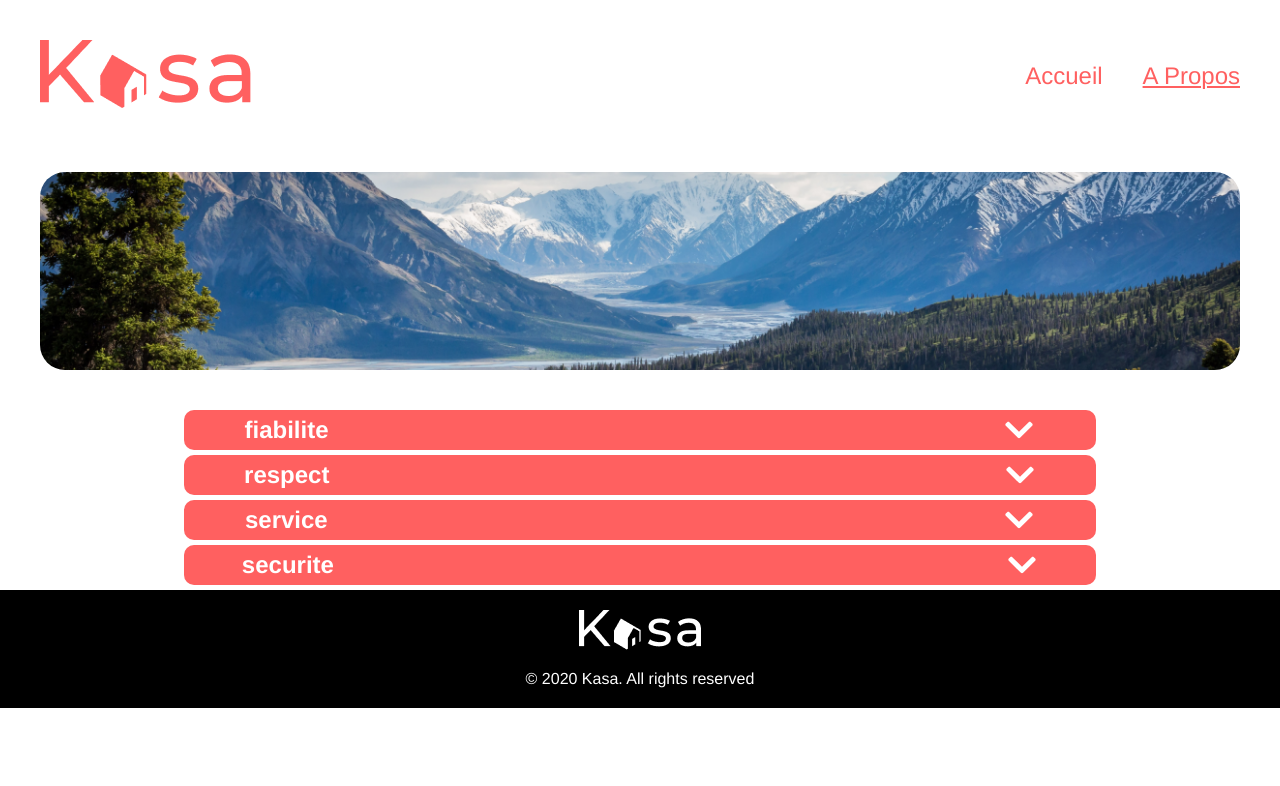
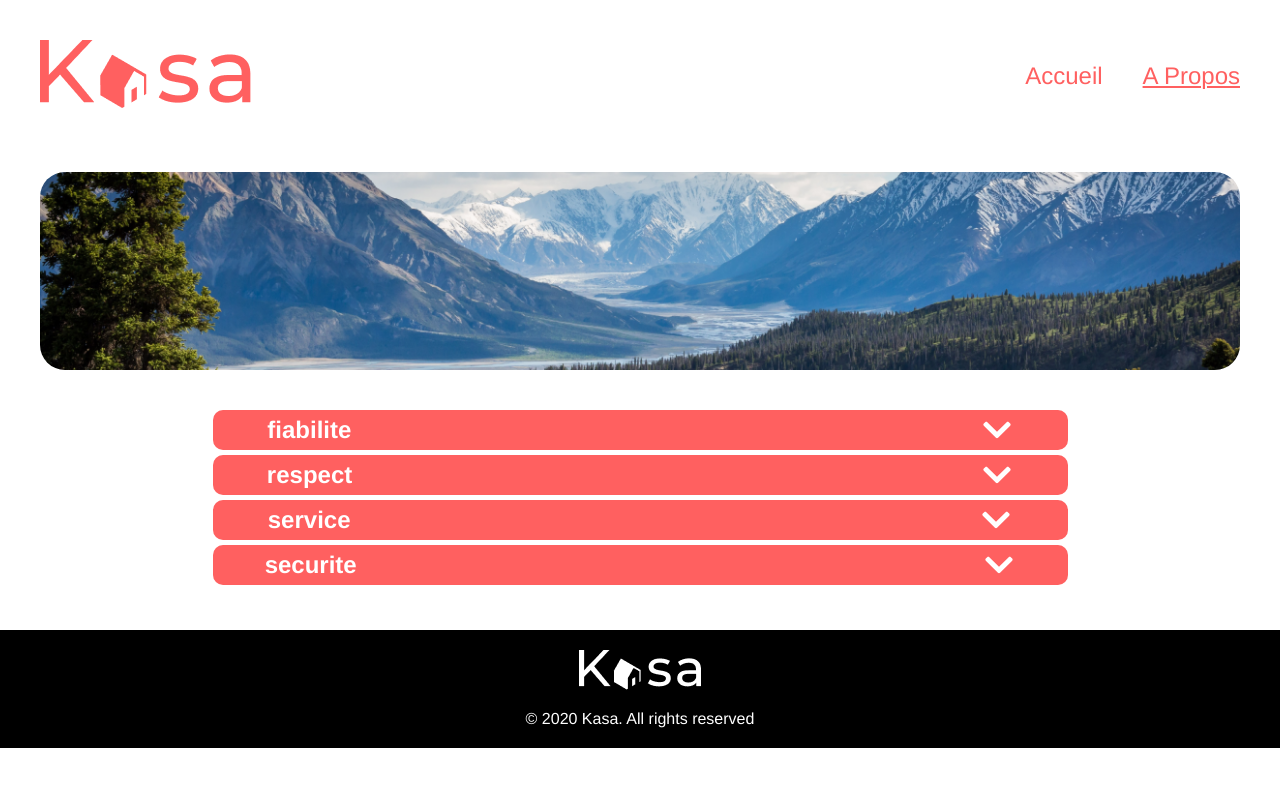
Before and after one commit to Foxy-WhiteTrack/P11_OC_Kasa, a React (Create React App) app: page /about in a window 1280 px wide. Shown: the top 786 px of the page. Built offline with nearby package versions, Linux system fonts and the light colour scheme.

Commit message:
Margin sur la page about

```diff
--- a/src/pages/About/About.css
+++ b/src/pages/About/About.css
@@ -0,0 +1,3 @@
+.wrapper {
+    margin: 40px;
+}
--- a/src/pages/About/About.jsx
+++ b/src/pages/About/About.jsx
@@ -2,6 +2,7 @@ import React from "react";
 import Collapse from "../../components/Collapse/Collapse";
 import Banner from '../../components/Banner/Banner';
 import bannerImage from '../../assets/ban-about.png';
+import "./About.css";
 
 export default function About() {
   const text = [
```
